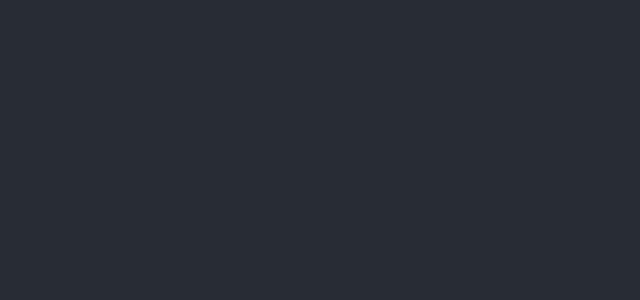
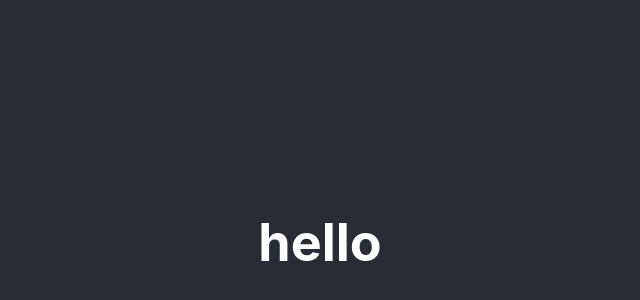
Before and after one commit to shumatsumoto/ts-lessons, a React (Create React App) app: page / in a window 1280 px wide. Shown: the part 158-458 px from the top of the page, without its empty margins (320-960 px from the left). Built offline with nearby package versions, Linux system fonts and the light colour scheme.

Commit message:
16. React Hooks Props型

```diff
--- a/src/App.tsx
+++ b/src/App.tsx
@@ -1,6 +1,7 @@
 import React from "react";
 import logo from "./logo.svg";
 import "./App.css";
+import TestComponent from "./TestComponent";
 
 const name = "hello";
 let aaa = "hello";
@@ -139,10 +140,12 @@ const funcGen4 = <T extends Props>(props: T) => {
   };
 };
 
-function App() {
+const App: React.FC = () => {
   return (
     <div className="App">
-      <header className="App-header"></header>
+      <header className="App-header">
+        <TestComponent text="hello" />
+      </header>
     </div>
   );
 }
--- /dev/null
+++ b/src/TestComponent.tsx
@@ -0,0 +1,15 @@
+import React from 'react'
+
+interface Props {
+  text: string
+}
+
+const TestComponent: React.FC<Props> = (props) => {
+  return (
+    <div>
+      <h1>{props.text}</h1>
+    </div>
+  )
+}
+
+export default TestComponent
```
